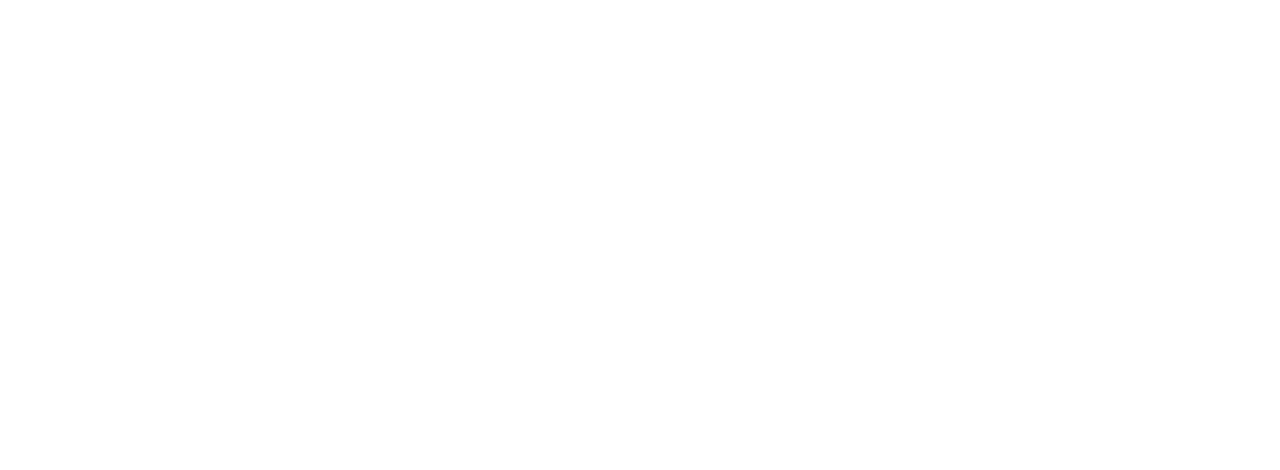
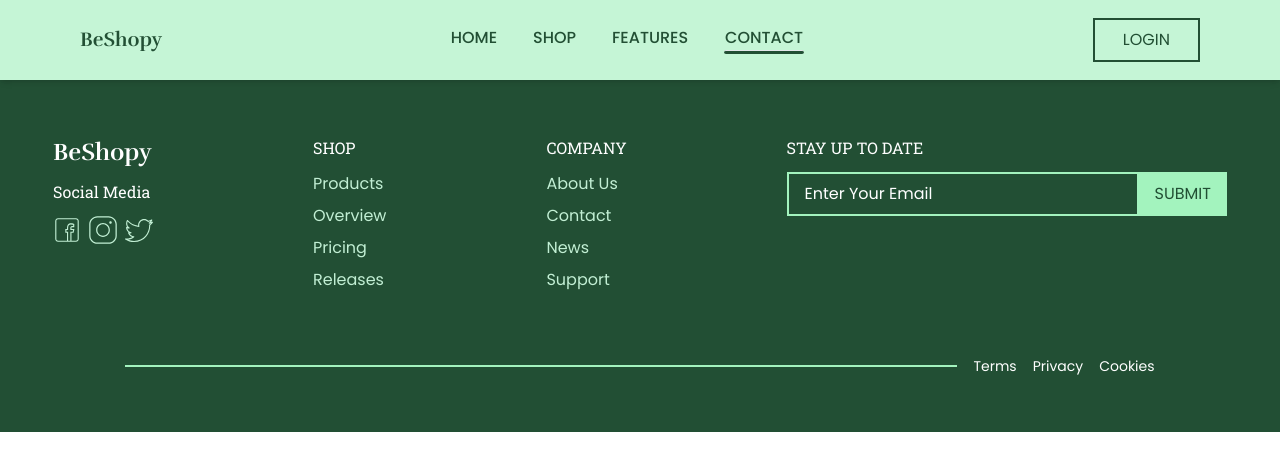
Before and after one commit to BeniSamuel/-BeShopy, a React (Vite) app: page /contact in a window 1280 px wide. Before the commit this address had no page. Shown: the top 470 px of the page. Built offline with nearby package versions, Linux system fonts and the light colour scheme.

Commit message:
Added contact

```diff
--- a/src/App.jsx
+++ b/src/App.jsx
@@ -5,6 +5,7 @@
 import Signup from './Pages/Signup/Signup';
 import Shop from './Pages/Shop/Shop';
 import Product from './Pages/Product/Product';
+import Contact from './Pages/Contact/Contact';
 
 const App = () => {
   return (
@@ -15,6 +16,7 @@
         <Route path="/signup" element={<Signup/>}/>
         <Route path="/shop" element={<Shop/>} />
         <Route path="/product/:id" element={<Product/>}/>
+        <Route path="/contact" element={<Contact/>}/>
       </Routes>
     </Router>
   )
--- a/src/Components/Home/Footer/Footer.jsx
+++ b/src/Components/Home/Footer/Footer.jsx
@@ -2,6 +2,7 @@
 import facebook from '../../../assets/Facebook.svg'
 import instagram from "../../../assets/Instagram.svg"
 import twitter from '../../../assets/Twitter.svg'
+import { Link } from 'react-router-dom'
 
 const Footer = () => {
   return (
@@ -29,7 +30,7 @@
                 <div className=' text-white font-roboto'>COMPANY</div>
                 <ul className=' flex flex-col gap-2'>
                     <li className=' font-poppins text-[#C2EFD4]'>About Us</li>
-                    <li className=' font-poppins text-[#C2EFD4]'>Contact</li>
+                    <li className=' font-poppins text-[#C2EFD4]'><Link to="/contact">Contact</Link></li>
                     <li className=' font-poppins text-[#C2EFD4]'>News</li>
                     <li className=' font-poppins text-[#C2EFD4]'>Support</li>
                 </ul>
--- /dev/null
+++ b/src/Pages/Contact/Contact.jsx
@@ -0,0 +1,14 @@
+import React from 'react'
+import Navbar from '../../Components/Home/Navbar/Navbar'
+import Footer from '../../Components/Home/Footer/Footer'
+
+const Contact = () => {
+  return (
+    <div>
+        <Navbar/>
+        <Footer/>
+    </div>
+  )
+}
+
+export default Contact
```
